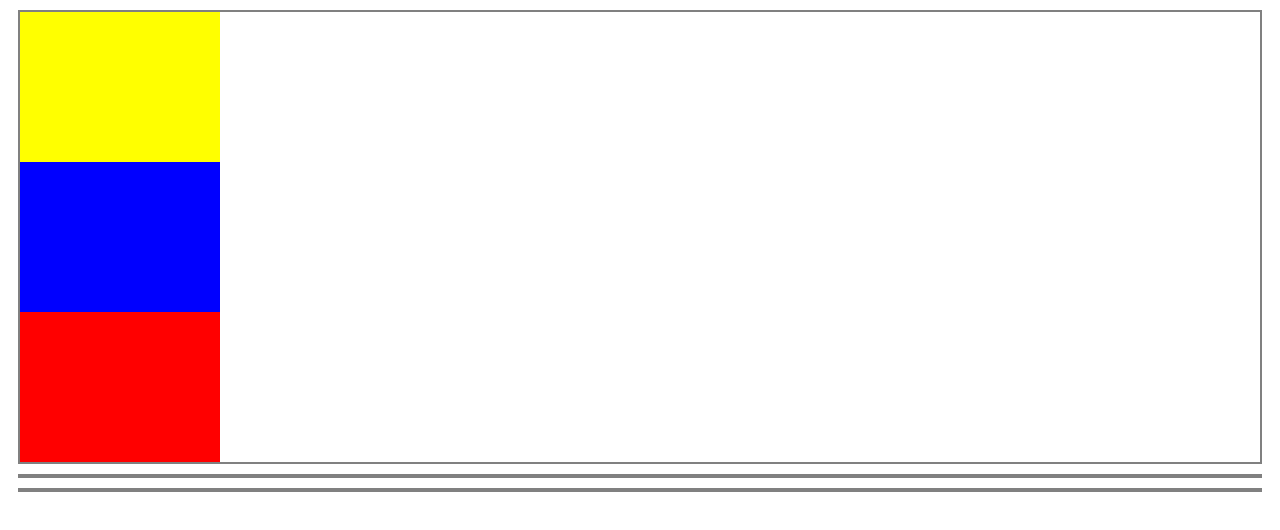
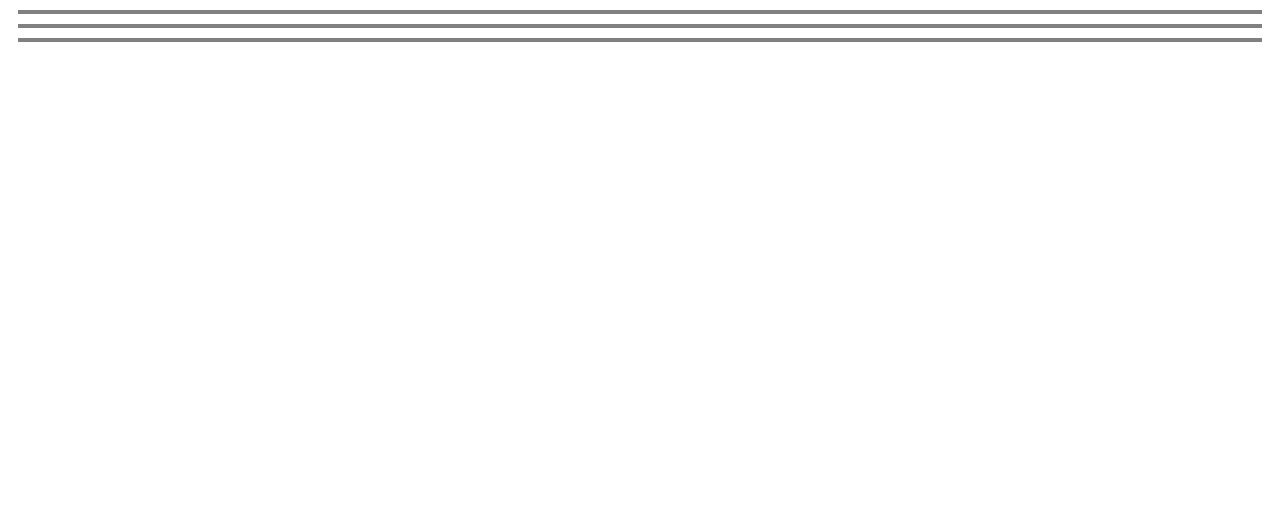
Before and after one commit to Nad138/Leccion-28-enunciados, a plain HTML site: page index.html in a window 1280 px wide. Drawn offline with Linux system fonts and the light colour scheme.

Commit message:
dandole estilo a las secciones de manera general

```diff
--- a/assets/css/main.css
+++ b/assets/css/main.css
@@ -1,17 +1,5 @@
 section{
 	border:  gray 2px solid;
 	margin: 10px;
+	display: block;
 }
-div{
-	height: 150px;
-	width: 200px;
-}
-div.amarillo{
-	background-color: yellow;
-}
-div.azul{
-	background-color: blue;
-}
-div.rojo{
-	background-color: red;
-}
--- a/index.html
+++ b/index.html
@@ -5,11 +5,7 @@
 	<link rel="stylesheet" type="text/css" href="assets/css/main.css">
 </head>
 <body>
-<section class="ejercicio 1">
-	<div class="amarillo"></div>
-	<div class="azul"></div>
-	<div class="rojo"></div>
-</section>
+<section class="ejercicio 1"></section>
 <section class="ejercicio 2"></section>
 <section class="ejercicio 3"></section>
 
```
